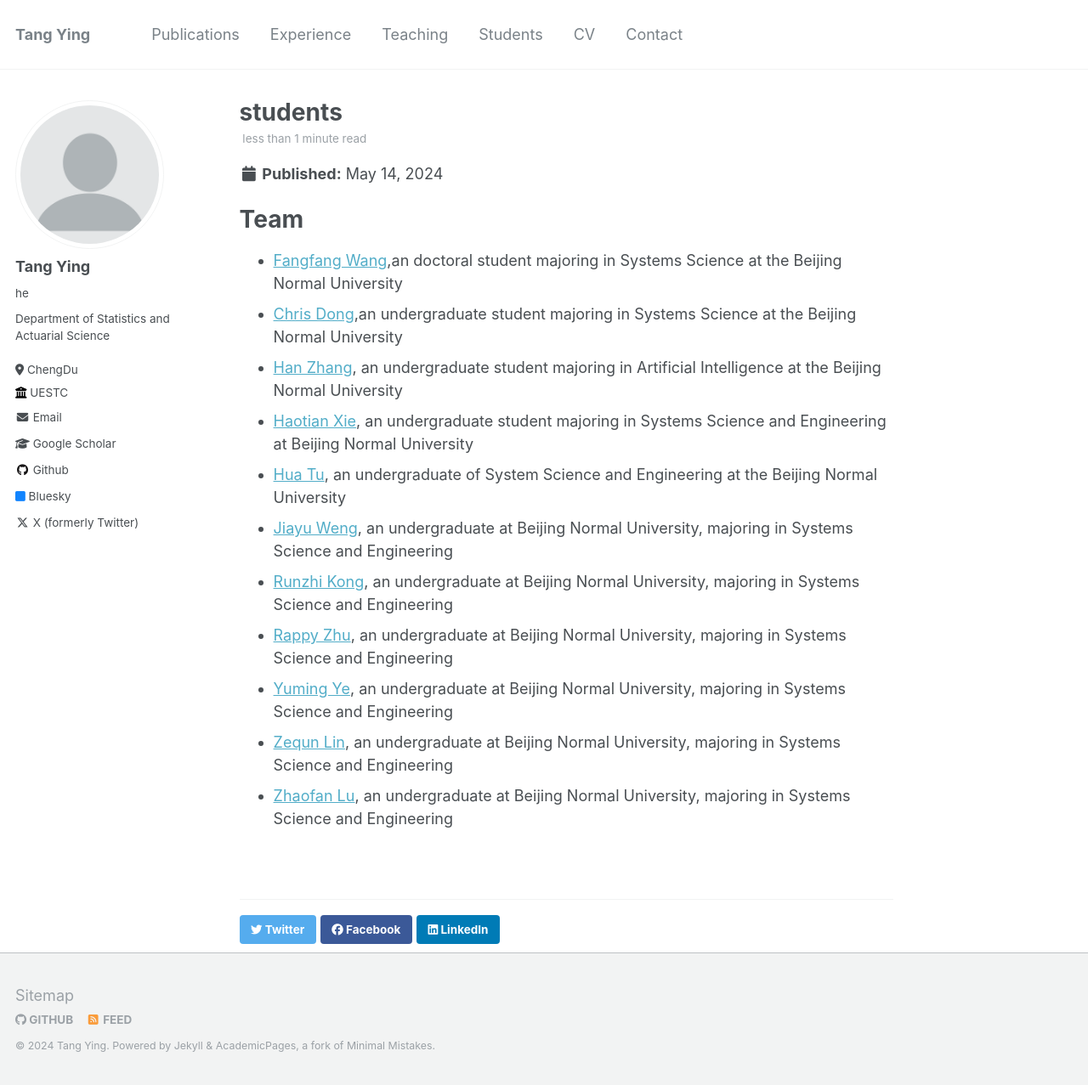
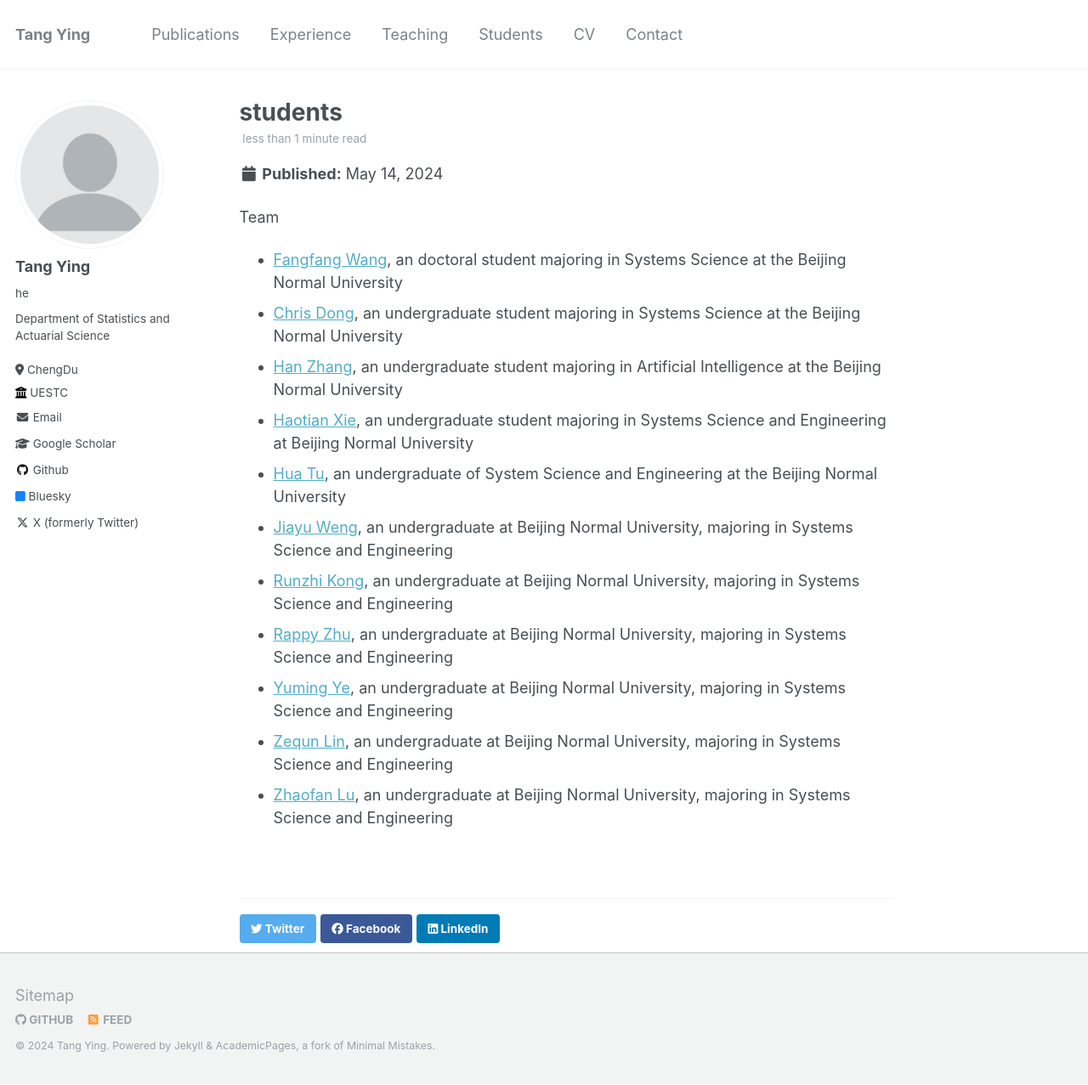
Before and after one commit to jamestang23/jamestang23.github.io, a Jekyll site: the page built from _posts/2024-05-14-students.md, in a window 1280 px wide and 1277 px high. Shown: the whole window at 85% size. Built offline with Jekyll 4.4.1, drawn with Linux system fonts in a browser that asks for light colours.

```diff
--- a/_posts/2024-05-14-students.md
+++ b/_posts/2024-05-14-students.md
@@ -2,10 +2,10 @@
 title: students
 
 ---
-# Team
+Team
 
-* [Fangfang Wang](https://yingtangwebsite.netlify.app/author/fangfang-wang-%E7%8E%8B%E8%8A%B3%E8%8A%B3-joint/),an doctoral student majoring in Systems Science at the Beijing Normal University
-* [Chris Dong](https://yingtangwebsite.netlify.app/author/chris-dong/),an undergraduate student majoring in Systems Science at the Beijing Normal University
+* [Fangfang Wang](https://yingtangwebsite.netlify.app/author/fangfang-wang-%E7%8E%8B%E8%8A%B3%E8%8A%B3-joint/), an doctoral student majoring in Systems Science at the Beijing Normal University
+* [Chris Dong](https://yingtangwebsite.netlify.app/author/chris-dong/), an undergraduate student majoring in Systems Science at the Beijing Normal University
 * [Han Zhang](https://yingtangwebsite.netlify.app/author/han-zhang-%E5%BC%A0%E6%B6%B5/), an undergraduate student majoring in Artificial Intelligence at the Beijing Normal University
 * [Haotian Xie](https://yingtangwebsite.netlify.app/author/haotian-xie-%E8%B0%A2%E6%98%8A%E5%A4%A9/), an undergraduate student majoring in Systems Science and Engineering at Beijing Normal University
 * [Hua Tu](https://yingtangwebsite.netlify.app/author/hua-tu-%E6%B6%82%E5%A9%B3/), an undergraduate of System Science and Engineering at the Beijing Normal University
```
